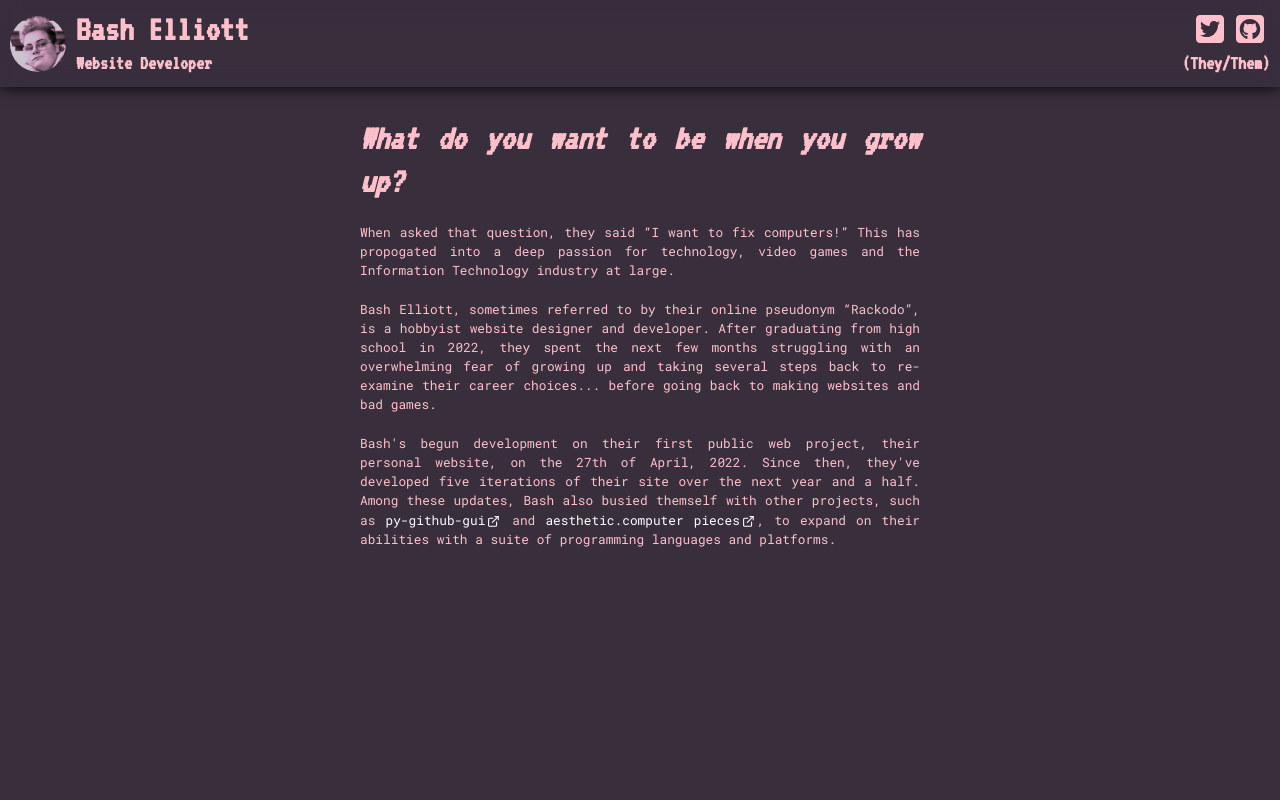
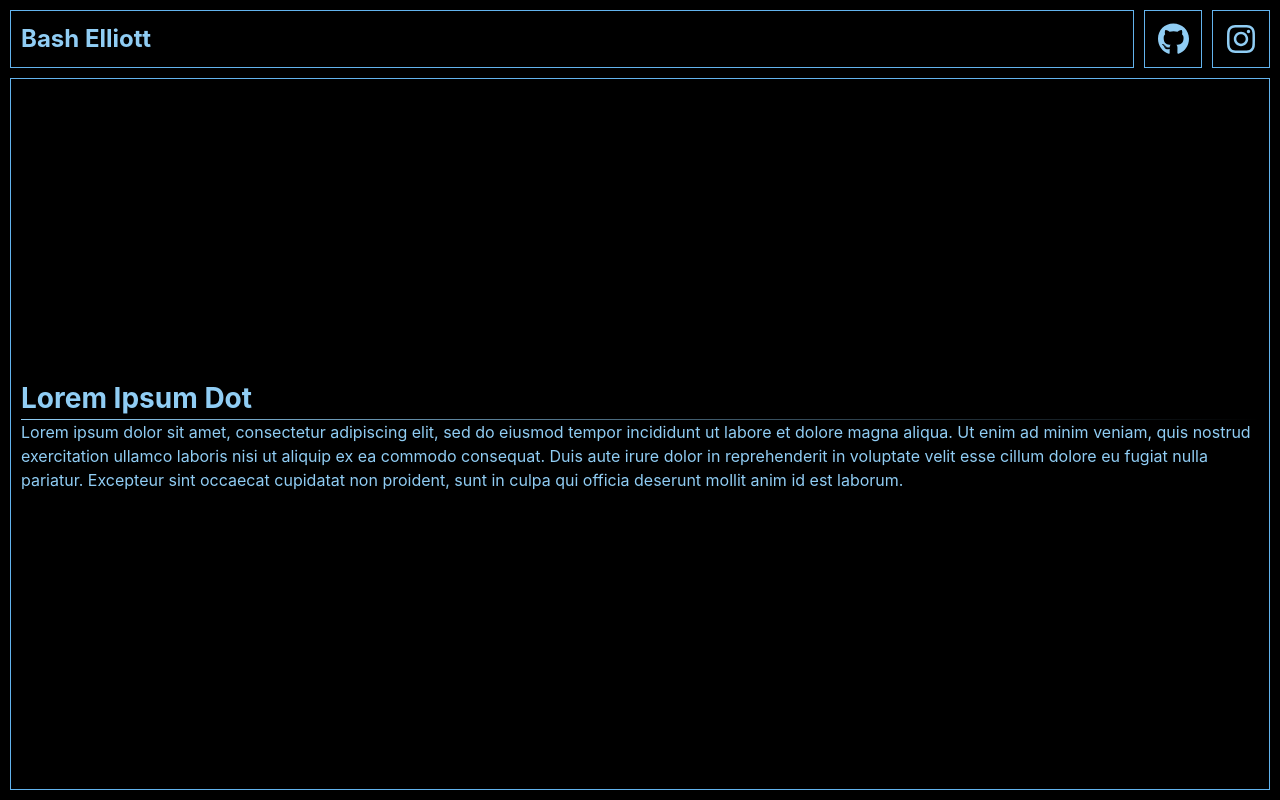
Before and after one commit to rackodo/rackodo-home-page, a Next.js app: page / in a window 1280 px wide. Built offline with nearby package versions, Linux system fonts and the light colour scheme.

Commit message:
20 Apr 24 revamp

```diff
--- /dev/null
+++ b/components/HeaderButton.js
@@ -0,0 +1,30 @@
+import { Icon, IconButton, Link } from "@chakra-ui/react";
+import { FontAwesomeIcon } from "@fortawesome/react-fontawesome";
+
+export default function HeaderButton( { icon, href } ) {
+	return(
+		<Link
+			href={href}
+			h="100%"
+			isExternal
+			aspectRatio={1}
+		>
+			<IconButton
+			icon={
+				<FontAwesomeIcon
+					icon={icon}
+					size="2x"
+				/>
+			}
+			height="100%"
+			aspectRatio={1}
+			borderRadius={0}
+			color="blue.200"
+			bg="black"
+			border="1px solid"
+			borderColor="blue.300"
+			_hover={{ bg: "blue.700", color: "blue.100"}}
+			/>
+		</Link>
+	)
+}
--- /dev/null
+++ b/components/SectionHeading.js
@@ -0,0 +1,10 @@
+import { Box, Text } from "@chakra-ui/react";
+
+export default function SectionHeading( {children} ) {
+	return(
+		<>
+			<Text color="blue.200" fontSize="1.75rem" fontWeight="bold">{children}</Text>
+			<Box width="100%" height="1px" bg="linear-gradient(to right, #90cdf4ff, #00000000)"/>
+		</>
+	)
+}
--- a/layouts/main.js
+++ b/layouts/main.js
@@ -1,20 +1,44 @@
-import { Box, Divider, Flex, Grid, } from "@chakra-ui/react"
-import ProfileBanner from "../components/ProfileBanner"
+import HeaderButton from "@/components/HeaderButton";
+import { Box, Flex, IconButton, ListIcon, Text } from "@chakra-ui/react";
+import { faGithub, faInstagram } from "@fortawesome/free-brands-svg-icons";
 
-export default function Main({ children }) {
+export default function Main( {children }) {
 	return(
-		<Box
-			backgroundColor='hsl(286, 12%, 21%)'>
-			<Box
-			w="100dvw"
-			minH="100dvh"
-			backgroundColor='hsl(286, 12%, 21%)' >
-				<ProfileBanner boxShadow="0px 0px 15px black" position="sticky" padding="10px" marginBottom="10px" top="0"/>
-				<Box display="block" width="100%" wordBreak="break-word"
-				maxW="600px" margin="auto" padding="20px">
-					<Box>{children}</Box>
+		<Flex
+		bg="black"
+		w="100dvw"
+		h="100dvh"
+		p="10px"
+		gap="10px"
+		flexDirection="column"
+		>
+			<Flex gap="10px">
+				<Box
+				border="1px solid"
+				borderColor="blue.300"
+				p="10px"
+				flex="100%"
+				justifyContent="center"
+				>
+					<Text color="blue.200" fontSize="1.5rem" fontWeight="bold">Bash Elliott</Text>
 				</Box>
-			</Box>
-		</Box>
+				<HeaderButton icon={faGithub} href="https://github.com/rackodo"/>
+				<HeaderButton icon={faInstagram} href="https://instagram.com/rackodo/"/>
+			</Flex>
+			<Flex
+			border="1px solid"
+			borderColor="blue.300"
+			p="10px"
+			justifyContent="center"
+			flex="100%"
+			color="blue.200"
+			fontSize="1rem"
+			alignItems="center"
+			>
+				<Box>
+					{children}
+				</Box>
+			</Flex>
+		</Flex>
 	)
 }
--- a/pages/_app.js
+++ b/pages/_app.js
@@ -1,35 +1,11 @@
-import Head from 'next/head'
-import { ChakraProvider } from '@chakra-ui/react'
-import Main from '../layouts/main'
-import { styles } from '../styles/globals.css'
-import { Analytics } from '@vercel/analytics/react'
+import Main from "@/layouts/main";
+import { ChakraProvider } from "@chakra-ui/react";
 
 function MyApp({ Component, pageProps }) {
 	return (
 		<ChakraProvider>
-			<Head>
-				<meta name="viewport" content="width=device-width, initial-scale=1, viewport-fit=cover" />
-				{/* Primary Meta Tags */}
-				<title>Bash Elliott</title>
-				<meta name="title" content="Bash Elliott" />
-				<meta name="description" content='Official website of Bash "Rackodo" Elliott - Frontend Website Developer based in Sydney, Australia.' />
-
-				{/* Open Graph / Facebook */}
-				<meta property="og:type" content="website" />
-				<meta property="og:url" content="https://rackodo.vercel.app/" />
-				<meta property="og:title" content="Bash Elliott" />
-				<meta property="og:description" content='Official website of Bash "Rackodo" Elliott - Frontend Website Developer based in Sydney, Australia.' />
-				<meta property="og:image" content="/images/station.JPG" />
-
-				<meta property="twitter:card" content="summary_large_image" />
-				<meta property="twitter:url" content="https://rackodo.vercel.app/" />
-				<meta property="twitter:title" content="Bash Elliott" />
-				<meta property="twitter:description" content='Official website of Bash "Rackodo" Elliott - Frontend Website Developer based in Sydney, Australia.' />
-				<meta property="twitter:image" content="/images/station.JPG" />
-			</Head>
 			<Main>
-				<Component {...pageProps}/>
-				<Analytics/>
+				<Component {...pageProps} style={{backgroundColor: "black"}}/>
 			</Main>
 		</ChakraProvider>
 	)
--- /dev/null
+++ b/pages/_document.js
@@ -0,0 +1,14 @@
+import { Html, Head, Main, NextScript } from "next/document";
+
+export default function Document() {
+	return (
+		<Html lang="en">
+			<Head>
+			</Head>
+			<body style={{backgroundColor: "black"}}>
+				<Main />
+				<NextScript />
+			</body>
+		</Html>
+	);
+}
--- a/pages/index.js
+++ b/pages/index.js
@@ -1,21 +1,10 @@
-import { Box, Heading, Link, Text } from "@chakra-ui/react";
-import ExtLink from "../components/ExtLink";
+import SectionHeading from "@/components/SectionHeading";
 
 export default function Home() {
-
-	return(
-		<Box>
-			<Heading size="xl" fontFamily="VT323" fontStyle="italic">What do you want to be when you grow up?</Heading>
-			<br/>
-			<Text>
-				When asked that question, they said &ldquo;I want to fix computers!&rdquo; This has propogated into a deep passion for technology, video games and the Information Technology industry at large.
-			</Text>
-			<br/>
-			<Text>
-				Bash Elliott, sometimes referred to by their online pseudonym &ldquo;Rackodo&rdquo;, is a hobbyist website designer and developer. After graduating from high school in 2022, they spent the next few months struggling with an overwhelming fear of growing up and taking several steps back to re-examine their career choices... before going back to making websites and bad games.
-			</Text>
-			<br/>
-			<Text>Bash&apos;s begun development on their first public web project, their personal website, on the 27th of April, 2022. Since then, they&apos;ve developed five iterations of their site over the next year and a half. Among these updates, Bash also busied themself with other projects, such as <ExtLink href="https://github.com/rackodo/py-github-gui">py-github-gui</ExtLink> and <ExtLink href="https://github.com/rackodo/acPieces">aesthetic.computer pieces</ExtLink>, to expand on their abilities with a suite of programming languages and platforms.</Text>
-		</Box>
-	)
+	return (
+		<>
+			<SectionHeading>Lorem Ipsum Dot</SectionHeading>
+			<p>Lorem ipsum dolor sit amet, consectetur adipiscing elit, sed do eiusmod tempor incididunt ut labore et dolore magna aliqua. Ut enim ad minim veniam, quis nostrud exercitation ullamco laboris nisi ut aliquip ex ea commodo consequat. Duis aute irure dolor in reprehenderit in voluptate velit esse cillum dolore eu fugiat nulla pariatur. Excepteur sint occaecat cupidatat non proident, sunt in culpa qui officia deserunt mollit anim id est laborum.</p>
+		</>
+	);
 }
--- a/styles/globals.css
+++ /dev/null
@@ -1,15 +0,0 @@
-@import url('https://fonts.googleapis.com/css2?family=Roboto+Mono&family=VT323&display=swap');
-
-body > * {
-	background-color: hsl(286, 12%, 21%);
-	border-color: pink;
-	color: pink;
-	font-size: 0.8em;
-	text-align: justify;
-	font-family: 'Roboto Mono', monospace;
-
-}
-
-* {
-	/* outline: 1px white dotted; */
-}
```
Also changed, not shown: package.json (+12 -24 lines), 1 other file (tests, documents, lock files or other folders).
